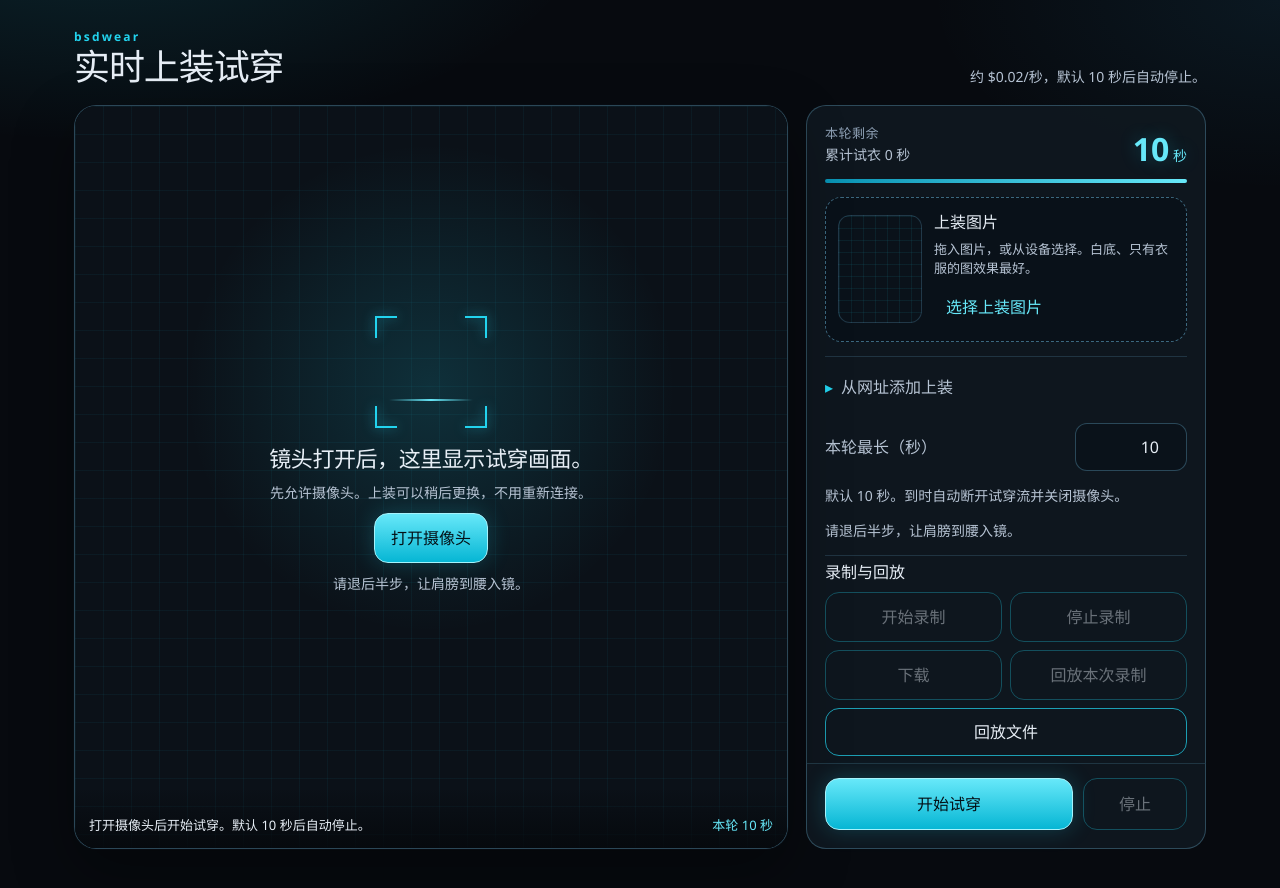
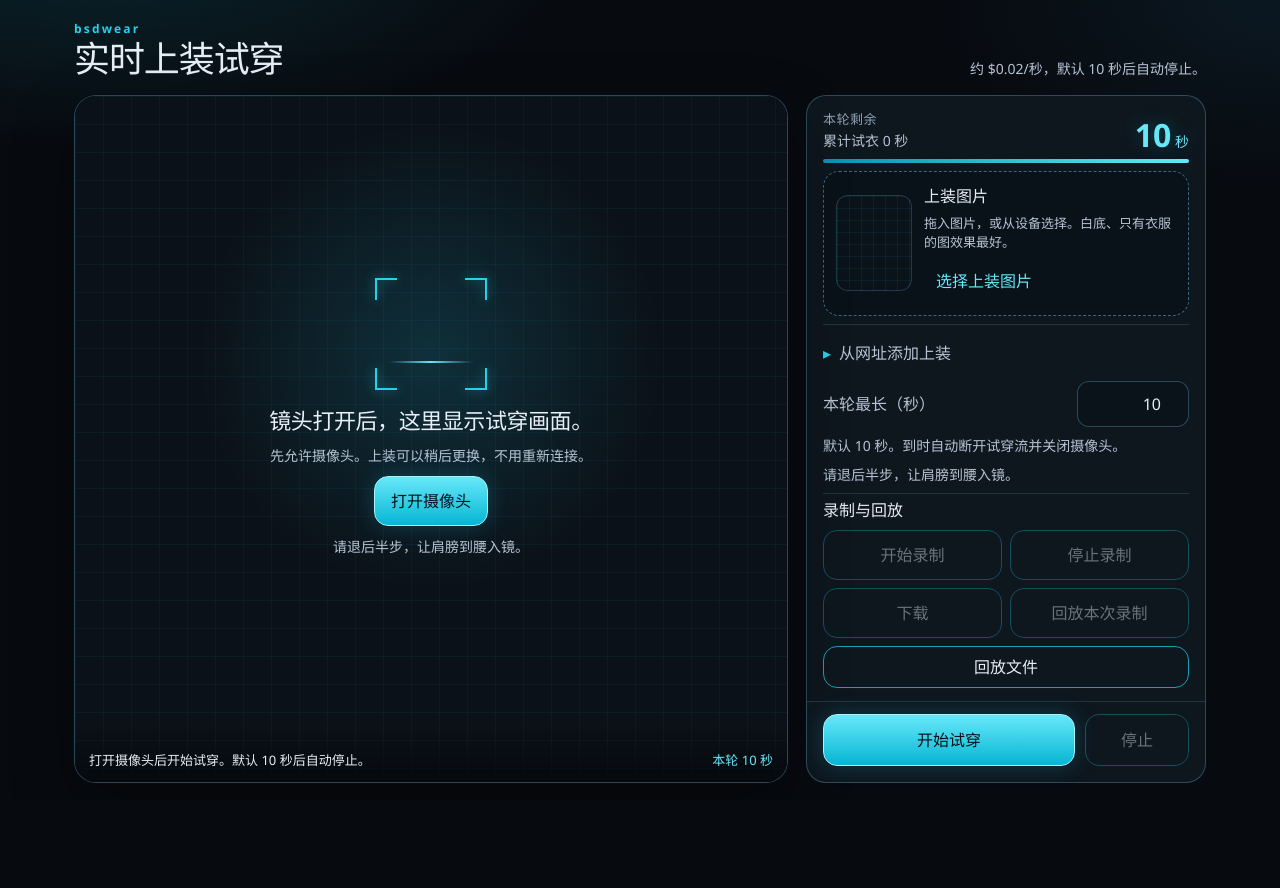
Before and after one commit to erqiang-xue/bsdwear, a React (Vite) app in the folder client/: page / in a window 1280 px wide. After the commit the page ends 800 px from the top, so only its background shows below. Built offline with nearby package versions, Linux system fonts and the light colour scheme; what @decartai/sdk would draw is missing.

Commit message:
Keep try-on actions on screen and the phone preview at 3:4.
Pin start and stop to the side column on desktop, and size the phone stage from its own width so the preview stays tall without covering the controls.

Co-authored-by: erqiang.xue <erqiang-xue@users.noreply.github.com>

```diff
--- a/client/src/App.jsx
+++ b/client/src/App.jsx
@@ -407,6 +407,7 @@ export default function App() {
           </div>
         </section>
 
+        <div className="side">
         <aside className="panel">
           <div className="meter">
             <div>
@@ -523,6 +524,7 @@ export default function App() {
             停止
           </button>
         </div>
+        </div>
       </main>
     </div>
   );
--- a/client/src/styles.css
+++ b/client/src/styles.css
@@ -96,11 +96,16 @@ h1 {
   gap: 14px;
 }
 
+.side {
+  display: contents;
+}
+
 .stage {
   position: relative;
   width: 100%;
-  height: min(68dvh, calc(100vw * 4 / 3));
-  min-height: 360px;
+  aspect-ratio: 3 / 4;
+  max-height: 68dvh;
+  min-height: 280px;
   border: 1px solid var(--line);
   border-radius: 22px;
   overflow: hidden;
@@ -303,8 +308,12 @@ h1 {
 .panel {
   display: flex;
   flex-direction: column;
-  gap: 14px;
+  gap: 12px;
   padding: 16px;
+}
+
+.panel > * {
+  flex-shrink: 0;
 }
 
 .meter {
@@ -336,6 +345,7 @@ h1 {
 
 .meter-track {
   height: 4px;
+  min-height: 4px;
   border-radius: 999px;
   background: rgba(125, 211, 252, 0.12);
   overflow: hidden;
@@ -358,10 +368,10 @@ h1 {
 
 .dropzone {
   display: grid;
-  grid-template-columns: 84px minmax(0, 1fr);
+  grid-template-columns: 76px minmax(0, 1fr);
   gap: 12px;
   align-items: center;
-  min-height: 132px;
+  min-height: 112px;
   padding: 12px;
   border: 1px dashed rgba(125, 211, 252, 0.45);
   border-radius: 16px;
@@ -375,8 +385,8 @@ h1 {
 
 .dropzone img,
 .drop-placeholder {
-  width: 84px;
-  height: 108px;
+  width: 76px;
+  height: 96px;
   border-radius: 12px;
   object-fit: cover;
   background: #0a121a;
@@ -517,6 +527,11 @@ button:disabled {
   gap: 8px;
 }
 
+.record-actions button,
+.record-actions .file-link-block {
+  min-height: 44px;
+}
+
 .file-link-block {
   grid-column: 1 / -1;
   border: 1px solid var(--line-strong);
@@ -575,16 +590,24 @@ button.secondary,
   min-height: 52px;
 }
 
+@media (max-height: 520px) {
+  .stage {
+    aspect-ratio: 16 / 10;
+    max-height: 42dvh;
+    min-height: 160px;
+  }
+}
+
 @media (min-width: 960px) {
   .page {
-    padding: 28px 24px 40px;
+    padding: 20px 24px 16px;
   }
 
   .topbar {
     flex-direction: row;
     justify-content: space-between;
     align-items: end;
-    margin-bottom: 18px;
+    margin-bottom: 16px;
   }
 
   h1 {
@@ -599,36 +622,55 @@ button.secondary,
   .studio {
     display: grid;
     grid-template-columns: minmax(0, 1fr) minmax(320px, 400px);
-    grid-template-areas:
-      "stage panel"
-      "stage dock";
-    column-gap: 18px;
-    row-gap: 0;
+    grid-template-areas: "stage side";
     align-items: stretch;
+    gap: 18px;
+    height: min(820px, calc(100dvh - 112px));
+    min-height: min(560px, calc(100dvh - 140px));
   }
 
   .stage {
     grid-area: stage;
     height: auto;
-    min-height: min(78vh, 820px);
+    max-height: none;
+    min-height: 0;
+    aspect-ratio: auto;
+  }
+
+  .side {
+    display: flex;
+    flex-direction: column;
+    grid-area: side;
+    min-height: 0;
+    max-height: 100%;
   }
 
   .panel {
-    grid-area: panel;
+    flex: 1 1 auto;
+    min-height: 0;
+    overflow: auto;
     border-radius: 20px 20px 0 0;
     border-bottom: 0;
-    padding: 18px 18px 8px;
+    gap: 8px;
+    padding: 14px 16px 8px;
+  }
+
+  .url-block summary,
+  .duration input,
+  .record-actions button,
+  .record-actions .file-link-block {
+    min-height: 40px;
   }
 
   .dock {
     position: static;
-    grid-area: dock;
+    flex: none;
     border-radius: 0 0 20px 20px;
     border: 1px solid var(--line);
     border-top: 1px solid rgba(125, 211, 252, 0.16);
     box-shadow: none;
     backdrop-filter: none;
-    padding: 14px 18px 18px;
+    padding: 12px 16px 16px;
     margin-top: -1px;
     background: rgba(16, 24, 32, 0.92);
   }
```
